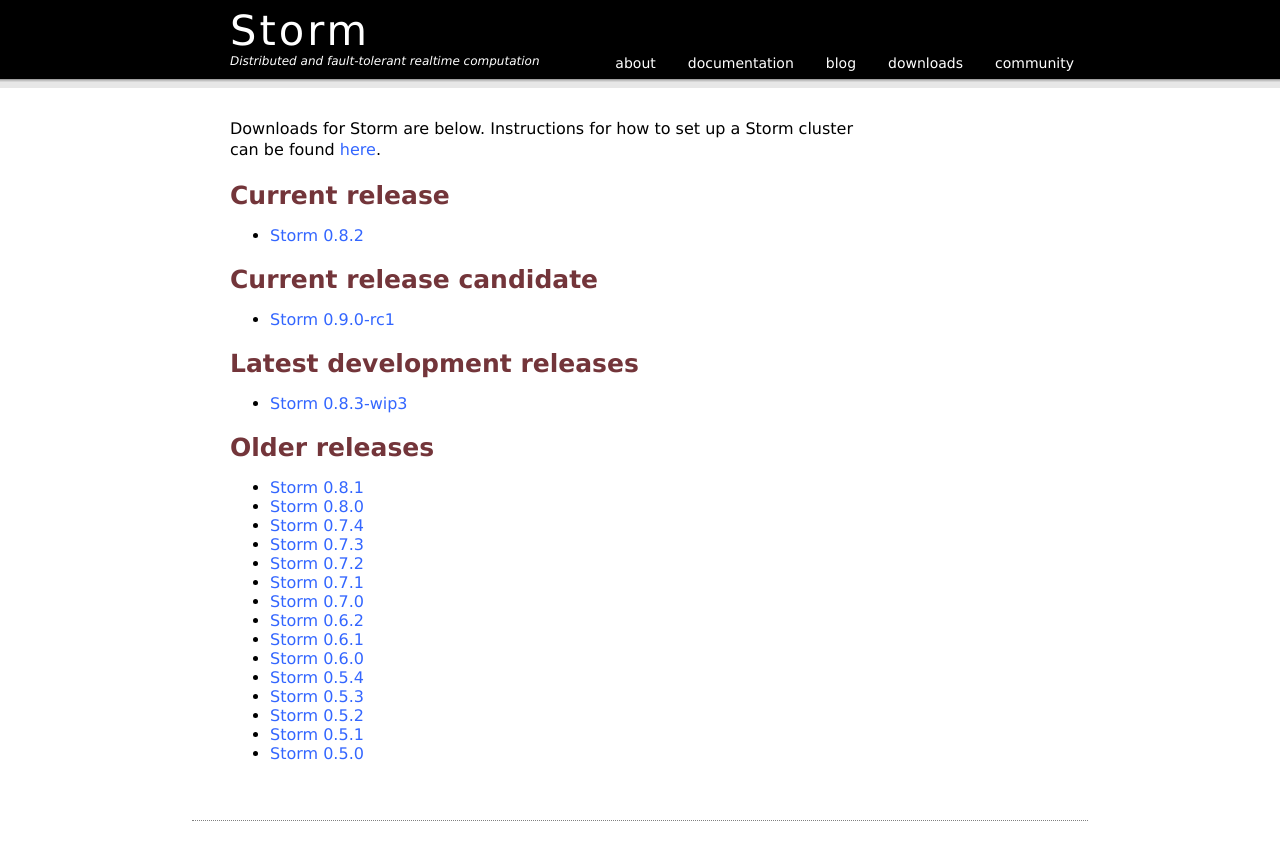
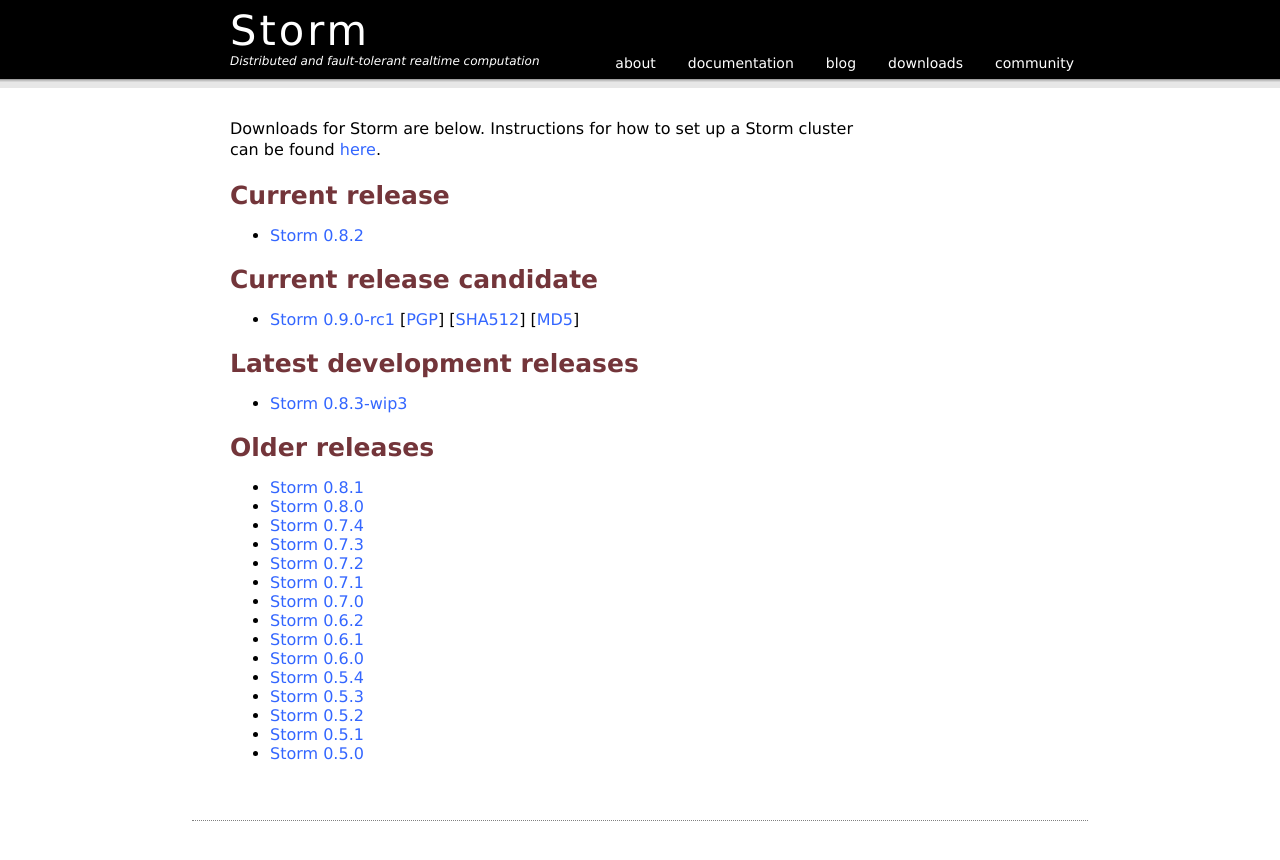
Before and after one commit to nathanmarz/storm-website, a Jekyll site: the page built from downloads.html, in a window 1280 px wide. Shown: the top 860 px of the page. Built offline with Jekyll 4.4.1, drawn with Linux system fonts in a browser that asks for light colours; Markdown is read by kramdown in place of the engine named in the settings.

Commit message:
added release signatures.

```diff
--- a/downloads.html
+++ b/downloads.html
@@ -28,7 +28,9 @@ older:
   </ul>
   <h2>Current release candidate</h2>
   <ul>
-  <li><a href="https://dl.dropboxusercontent.com/sh/oi07z5ii630cm0p/MLHZnu3_Yr/storm-0.9.0-rc1.zip">Storm 0.9.0-rc1</a></li>
+  <li><a href="https://dl.dropboxusercontent.com/sh/oi07z5ii630cm0p/MLHZnu3_Yr/storm-0.9.0-rc1.zip">Storm 0.9.0-rc1</a>
+	  [<a href="release/storm-0.9.0-rc1.zip.asc">PGP</a>] [<a href="release/storm-0.9.0-rc1.zip.sha">SHA512</a>] [<a href="release/storm-0.9.0-rc1.zip.md5">MD5</a>]
+  </li>
   </ul>
   <h2>Latest development releases</h2>
   <ul>
```
Also changed, not shown: 3 other files.
